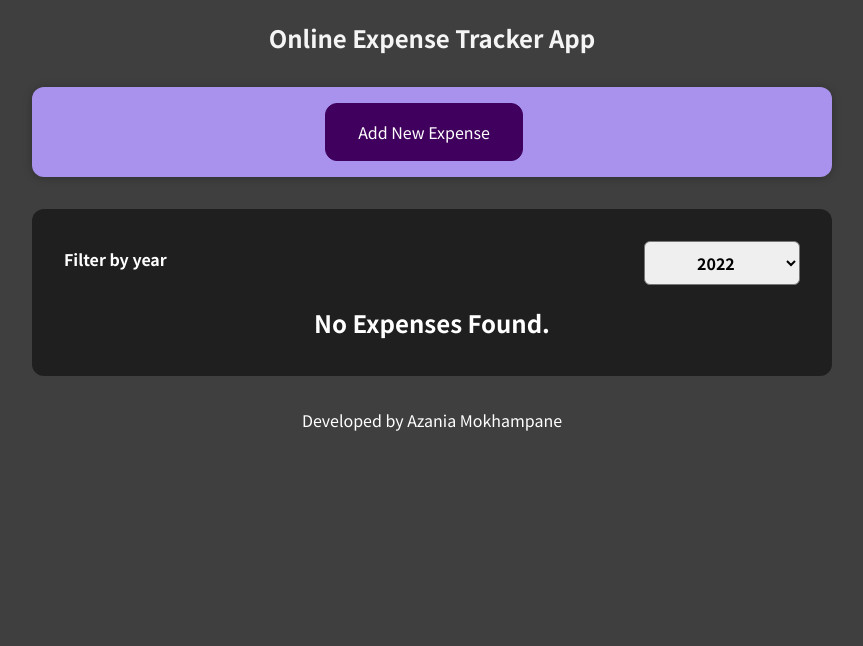
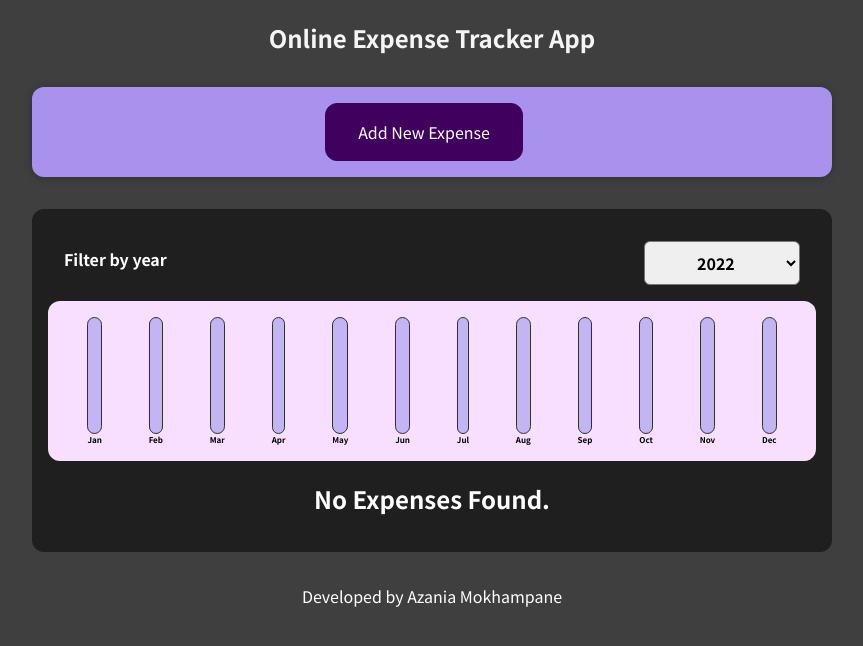
Before and after one commit to Azania-Mokhampane/expense_app, a React (Create React App) app: page / in a window 1280 px wide. Shown: the top 646 px of the page, without its empty margins (208-1071 px from the left). Built offline with nearby package versions, Linux system fonts and the light colour scheme.

Commit message:
feat: added a chartbar

```diff
--- a/src/components/Expenses/Expenses.tsx
+++ b/src/components/Expenses/Expenses.tsx
@@ -2,7 +2,7 @@ import { useState } from "react";
 import { ExpenseStyles } from "./ExpensesStyles";
 import ExpenseFilter from "./ExpenseFilter";
 import ExpenseList from "./ExpenseList";
-// import ExpenseChart from "./ExpenseChart";
+import ExpenseChart from "./ExpenseChart";
 
 //props is an object that contains all the information we have on our app
 // where ever you are going to use the props, in your component you must include it as a parameter in your function and dont forget the key's
@@ -24,7 +24,7 @@ const Expenses = (props: any) => {
           selected={filteredYear}
           onChangeHandler={filterChangeHandler}
         />
-        {/* <ExpenseChart expenses={filteredYear} /> */}
+        <ExpenseChart expenses={selectedYearExpenses} />
         <ExpenseList items={selectedYearExpenses} />
       </div>
     </ExpenseStyles>
--- a/src/components/NewExpenses/ExpenseForm.tsx
+++ b/src/components/NewExpenses/ExpenseForm.tsx
@@ -15,7 +15,7 @@ const ExpenseForm = (props: any) => {
 
     const expenseData = {
       title: enteredData.enteredTitle,
-      amount: enteredData.enteredAmount,
+      amount: +enteredData.enteredAmount,
       date: new Date(enteredData.enteredDate),
     };
     props.onSaveExpenseData(expenseData); // expense data is our argument for the parameter on the New Expense, enteredExpenseData
```
Also changed, not shown: 1 other file (tests, documents, lock files or other folders).
